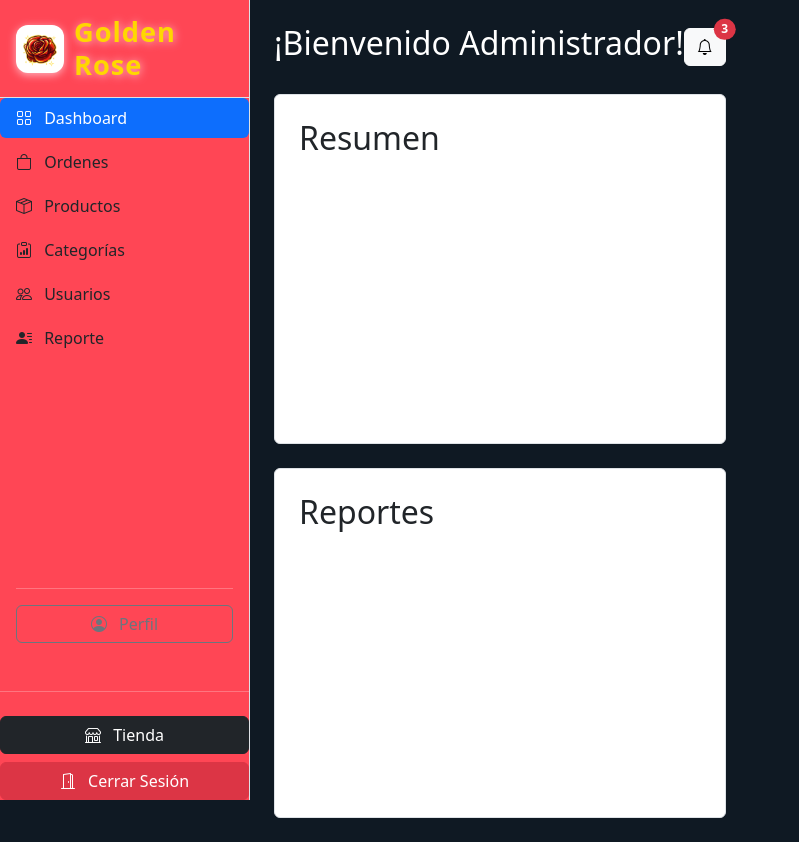
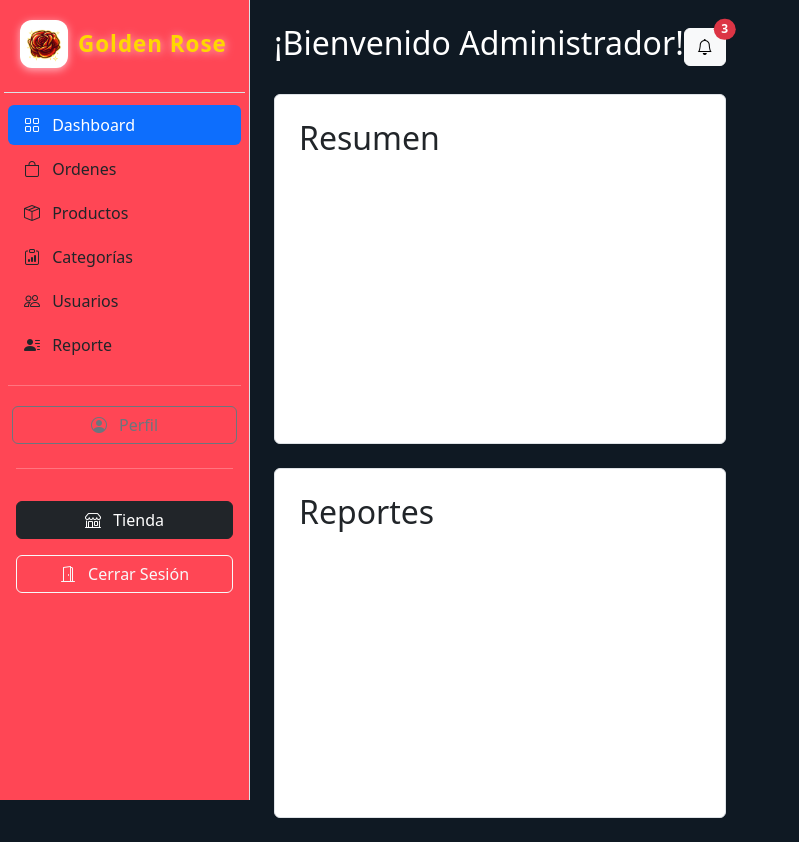
Before and after one commit to Panditax727/Golden-Rose-React, a React (Vite) app: page /admin in a window 1280 px wide. Shown: the whole page, without its empty margins (0-799 px from the left). Built offline with nearby package versions, Linux system fonts and the light colour scheme.

Commit message:
Update SideBarAdmin.jsx

```diff
--- a/src/components/SideBarAdmin.jsx
+++ b/src/components/SideBarAdmin.jsx
@@ -13,9 +13,9 @@ function SideBarAdmin() {
   }
 
   return (
-    <aside className="d-flex flex-column justify-content-between vh-100 border-end" style={{ width: "250px", backgroundColor: "#ff4655" }}>
-        <header className="p-3 border-bottom">
-            <h4 className="d-flex align-items-center mb-0">
+    <aside className="d-flex flex-column justify-content-between vh-100 border-end position-sticky top-0" style={{ width: "250px", backgroundColor: "#ff4655" }}>
+        <header className="p-3 border-bottom m-1">
+            <h4 className="d-flex align-items-center">
             <img
               src={logo}
               alt="Logo"
@@ -30,7 +30,7 @@ function SideBarAdmin() {
             />
             <span
                 style={{
-                fontSize: "1.7rem",
+                fontSize: "1.4rem",
                 fontWeight: "bold",
                 letterSpacing: "1px",
                 color: "#FFD700",
@@ -44,7 +44,7 @@ function SideBarAdmin() {
         </header>
 
         {/* Panel lateral izquierdo */}
-        <nav className="flex-grow-1">
+        <nav className="flex-grow-1 m-2">
             <ul className="nav nav-pills flex-column">
                 <li className="nav-item mb-1">
                     <Link to="/" className="nav-link active">
@@ -81,19 +81,18 @@ function SideBarAdmin() {
                     <i className="bi bi-person-lines-fill me-2"></i> Reporte
                     </Link>
                 </li>
+                <hr />
             </ul>
-        </nav>
 
-        <section className="sidebar-footer px-3 mb-3">
-            <hr />
-            <div className="mb-3">
+            <section className="m-1">
+                <div>
                     <Link to="/perfil" className="btn btn-outline-secondary w-100">
                         <i className="bi bi-person-circle me-2"></i> Perfil
                     </Link>
                 </div>
             </section>
 
-        <section className="d-grid gap-2">
+            <section className="d-grid gap-3 m-1 p-1">
                 <hr />
                 <Link className="text-decoration-none" to="/">
                     <button className="btn btn-dark w-100">
@@ -102,12 +101,18 @@ function SideBarAdmin() {
                     </button>
                 </Link>
                 <Link className="text-decoration-none">
-                <button onClick={handleLogout} className="btn btn-danger w-100">
-                    <i className="bi bi-door-open me-2">
+                    <button onClick={handleLogout} className="btn btn-outline-light w-100">
+                        <i className="bi bi-door-open me-2 ">
                         </i> Cerrar Sesión
                     </button>
                 </Link>
             </section>
+
+
+
+
+
+        </nav>
     </aside>
   );
 }
```
Lines whose indentation alone changed are shown as unchanged.
